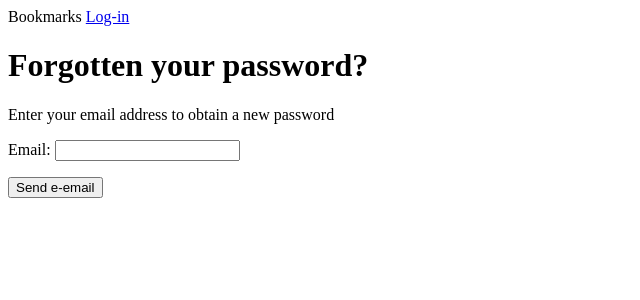
After one commit to AlvinWong7896/socialWebsite, a Django app: page /account/password_reset/ in a window 1280 px wide. The commit adds this page. Shown: the top 300 px of the page, without its empty margins (0-640 px from the left). Run offline with Django 4.2, Linux system fonts and the light colour scheme.

Commit message:
add features to change and reset password

```diff
--- a/account/templates/registration/login.html
+++ b/account/templates/registration/login.html
@@ -19,5 +19,6 @@
             <input type="hidden" name="next" value="{{ next }}" />
             <p><input type="submit" value="Log-in" aria-label="login"></p>
         </form>
+        <p><a href="{% url 'password_reset' %}">Forgotten your password?</a></p>
     </div>
 {% endblock %}
--- /dev/null
+++ b/account/templates/registration/password_reset_email.html
@@ -0,0 +1,3 @@
+Someone asked for password reset for email {{ email }}. Follow the link below:
+{{ protocol }}://{{ domain }}{% url 'password_reset_confirm' uidb64=uid token=token %}
+Your username, in case you've forgotten: {{ user.get_username }}
--- /dev/null
+++ b/account/templates/registration/password_reset_form.html
@@ -0,0 +1,16 @@
+{% extends 'base.html' %}
+
+
+{% block title %}Reset password{% endblock title %}
+
+
+
+{% block content %}
+    <h1>Forgotten your password?</h1>
+    <p>Enter your email address to obtain a new password</p>
+    <form method="post">
+        {{ form.as_p }}
+        <p><input type="submit" value="Send e-email" aria-label="send email"></p>
+        {% csrf_token %}
+    </form>
+{% endblock content %}
--- a/account/urls.py
+++ b/account/urls.py
@@ -1,5 +1,5 @@
 from django.contrib.auth import views as auth_views
-from django.urls import path
+from django.urls import path, include
 from . import views
 
 
@@ -7,6 +7,37 @@ urlpatterns = [
     # post views
     # path("login/", views.user_login, name="login"),
     path("", views.dashboard, name="dashboard"),
+    # path("", include("django.contrib.auth.urls")),
     path("login/", auth_views.LoginView.as_view(), name="login"),
     path("logout/", auth_views.LogoutView.as_view(), name="logout"),
+    # change password urls
+    path(
+        "password_change/",
+        auth_views.PasswordChangeView.as_view(),
+        name="password_change",
+    ),
+    path(
+        "password_change/done/",
+        auth_views.PasswordChangeDoneView.as_view(),
+        name="password_change_done",
+    ),
+    # reset password urls
+    path(
+        "password_reset/", auth_views.PasswordResetView.as_view(), name="password_reset"
+    ),
+    path(
+        "password_reset/done/",
+        auth_views.PasswordResetDoneView.as_view(),
+        name="password_reset_done",
+    ),
+    path(
+        "reset/<uidb64>/<token>/",
+        auth_views.PasswordResetConfirmView.as_view(),
+        name="password_reset_confirm",
+    ),
+    path(
+        "reset/done/",
+        auth_views.PasswordResetCompleteView.as_view(),
+        name="password_reset_complete",
+    ),
 ]
--- a/bookmarks/settings.py
+++ b/bookmarks/settings.py
@@ -126,3 +126,5 @@ DEFAULT_AUTO_FIELD = "django.db.models.BigAutoField"
 LOGIN_REDIRECT_URL = "dashboard"
 LOGIN_URL = "login"
 LOGOUT_URL = "logout"
+
+EMAIL_BACKEND = "django.core.mail.backends.console.EmailBackend"
```
Also changed, not shown: account/templates/account/login.html (deleted, +0 -15 lines), account/templates/registration/password_change_done.html (added, +10 -0 lines), account/templates/registration/password_change_form.html (added, +15 -0 lines), account/templates/registration/password_reset_complete.html (added, +11 -0 lines), account/templates/registration/password_reset_confirm.html (added, +20 -0 lines), account/templates/registration/password_reset_done.html (added, +11 -0 lines), db.sqlite3.
